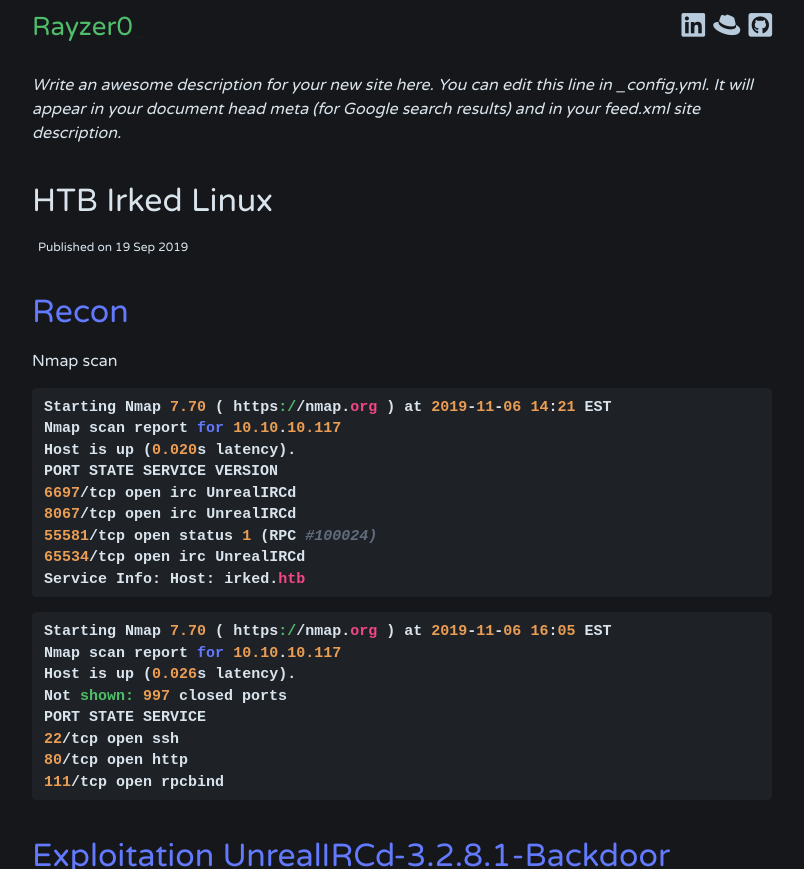
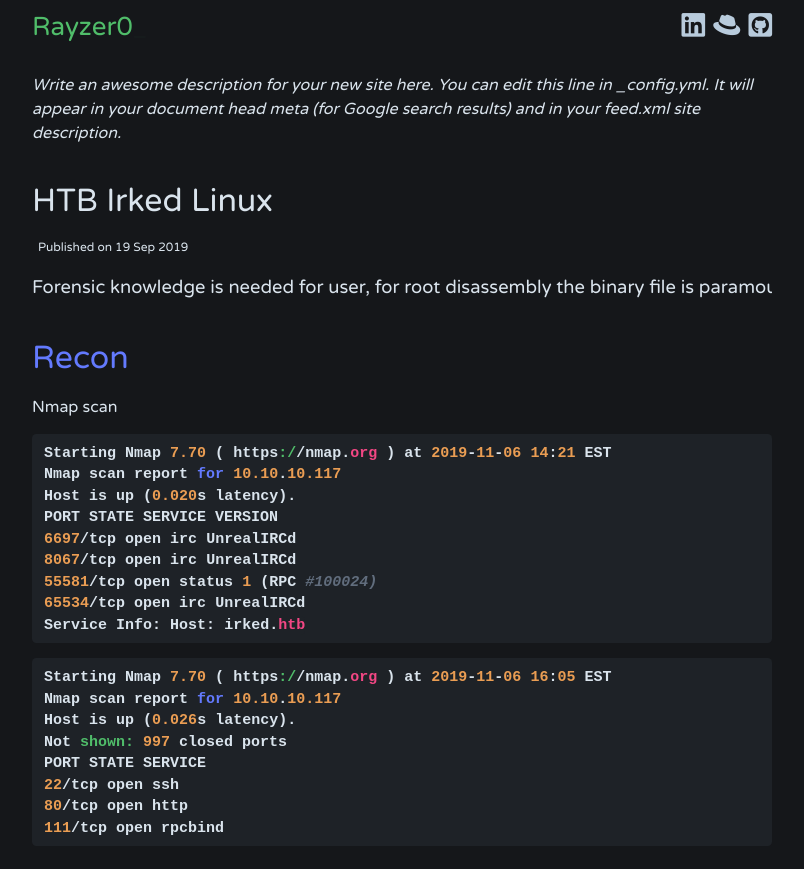
Before and after one commit to Rayferrufino/Rayferrufino.github.io, a Jekyll site: the page built from _posts/2019-09-19-HTBIrked.md, in a window 1280 px wide and 900 px high, cut to the strip 0-869 px from the top of the window. Shown: the whole strip, without its empty margins (238-1042 px from the left). Built offline with Jekyll 4.4.1, drawn with Linux system fonts in a browser that asks for light colours; comment, search, counter and statistics services are not loaded.

Commit message:
Update 2019-09-19-HTBIrked.md

```diff
--- a/_posts/2019-09-19-HTBIrked.md
+++ b/_posts/2019-09-19-HTBIrked.md
@@ -1,8 +1,8 @@
 ---
 layout: post
 title:  "HTB Irked Linux"
-description :
-tags:
+description : Forensic knowledge is needed for user, for root disassembly the binary file is paramount!
+tags: Steghide, HTB, ltrace, binary, SUID
 ---
 
 # Recon
```
